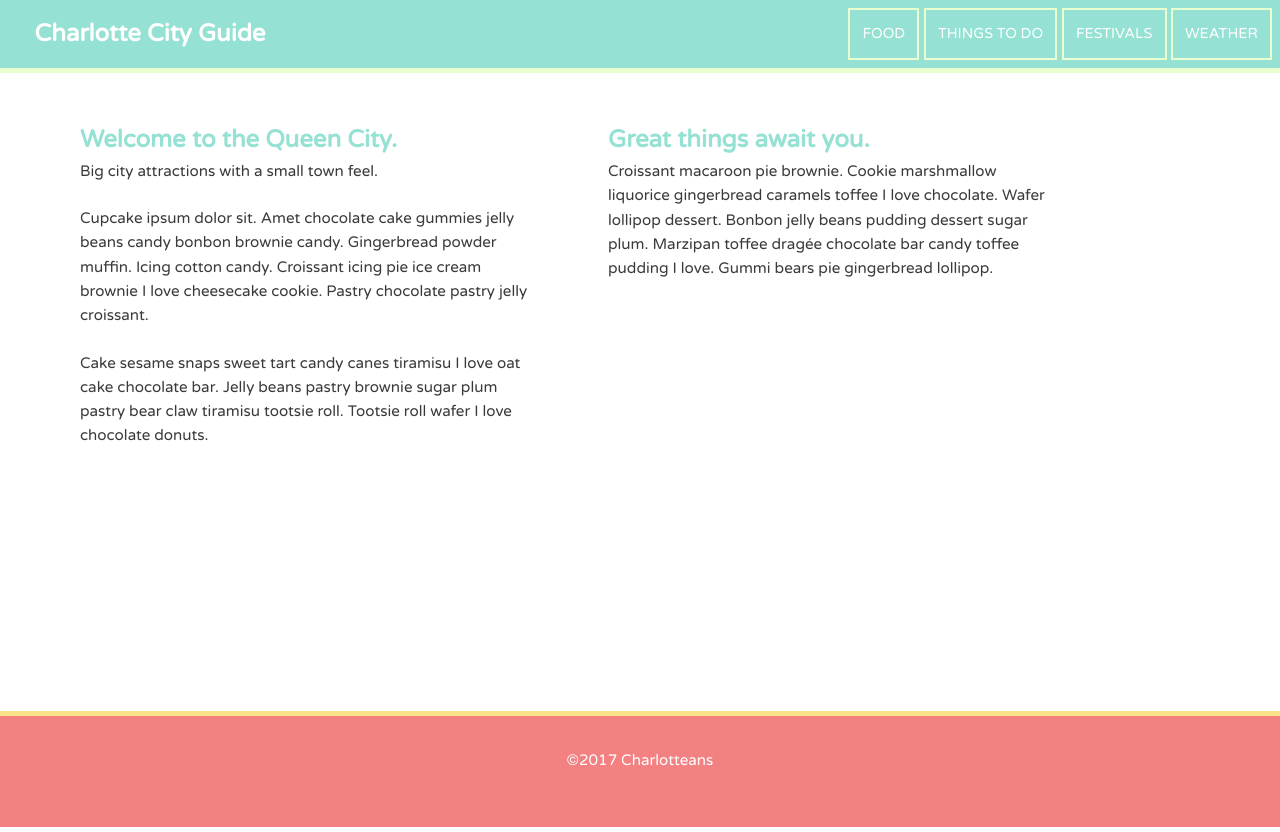
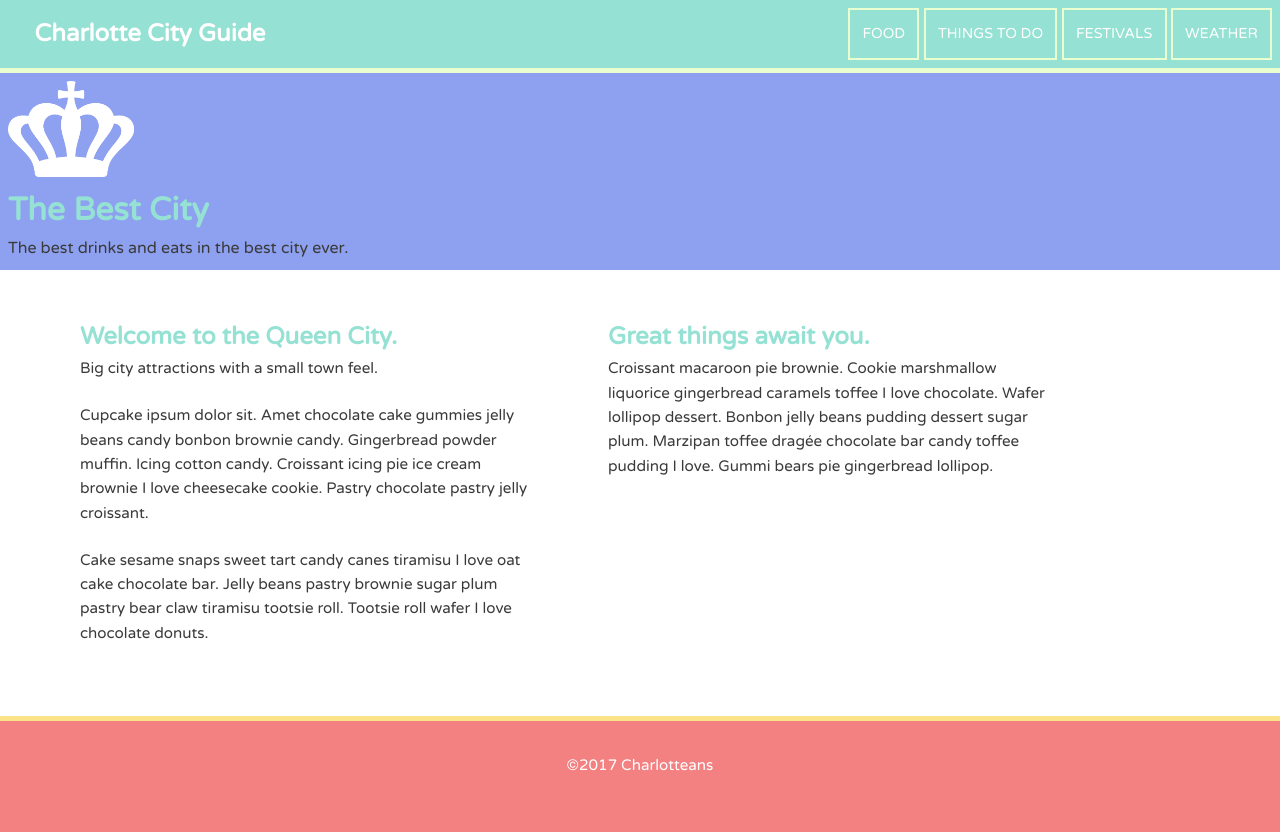
Before and after one commit to cowlesrk/charlotte-city-guide, a plain HTML site: page index.html in a window 1280 px wide. Drawn offline with Linux system fonts and the light colour scheme.

Commit message:
added banner, logo, and banner content

```diff
--- a/css/style.css
+++ b/css/style.css
@@ -105,6 +105,24 @@ ul {
 	border-top: 5px solid #FCE38A;
 }
 
+/* ---- Banner ---- */
+
+.banner {
+	background-color: #8EA1F0;
+	height: 20%;
+	padding: .5em;
+	margin: 0 auto;
+}
+
+.logo {
+	max-width: 10%;
+}
+
+.logo,
+.headline,
+.tagline {
+	margin: auto;
+}
 
 /* ---- Footer ---- */
 
--- a/index.html
+++ b/index.html
@@ -20,6 +20,12 @@
 				</ul>
 			</div>
 		</header>
+
+		<div class="banner">
+			<img class="logo" src="img/white-crown.png" alt="Crown">
+			<h1 class="headline">The Best City</h1>
+			<span class="tagline">The best drinks and eats in the best city ever.</span>
+		</div>
 
 		<div class="content-container clearfix">
 			<div class="col1">
```
Also changed, not shown: img/white-crown.png (added).
